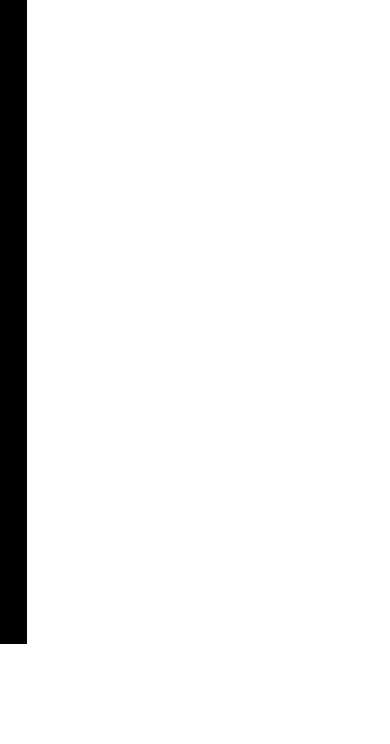
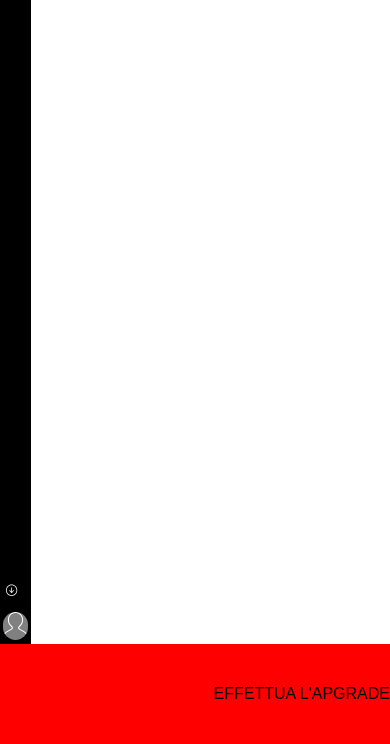
Before and after one commit to alessandro-cappelli/html-css-spotifyweb, a plain HTML site: page index.html in a window 390 px wide. Shown: the part 200-944 px from the top of the page. Before the commit the page ends 844 px from the top, so only its background shows below. Drawn offline with Linux system fonts and the light colour scheme.

Commit message:
sistemare upgrade

```diff
--- a/index.html
+++ b/index.html
@@ -75,8 +75,10 @@
             </section>
         </nav>
 
-        <section>
-
+        <section class="container-apgrade">
+            <div class="frase">
+                <p>EFFETTUA L'APGRADE</p>
+            </div>
         </section>
     </main>
 
--- a/style.css
+++ b/style.css
@@ -9,6 +9,16 @@ nav{
     background-color: black;
     color: grey;
     width: 8%;
+    display: flex;
+    flex-direction: column;
+    align-items: space-around;
+}
+
+.container-logo, .container-search,
+.container-playlist,
+.container-download-profile{
+    display: flex;
+    flex-direction: column;
 }
 
 .container-all{
@@ -16,9 +26,7 @@ nav{
     margin: 0 auto;
 
 }
-.logo-small{
-    display: none;
-}
+
 
 .logo{
     width: 100%;
@@ -41,16 +49,32 @@ h3{
     color: white;
 }
 
+.new-playlist ul li{
+    list-style: none;
+    margin-top: 5px;
+}
 
 
 @media screen and (max-width: 576px){
-    nav{
-        width: 7%;
+    /* barra laterale mobile */
+    .container-all{
         height: 100vh;
         display: flex;
         flex-direction: column;
         align-items: center;
     }
+
+    .container-logo, .container-search,
+    .container-cerca, .container-library,
+    .container-download-profile{
+        display: flex;
+    }
+
+    .container-download-profile{
+        justify-content: flex-end;
+        height: 100vh;
+    }
+
 
     span, h3, .logo,
     .container-playlist{
@@ -84,8 +108,19 @@ h3{
         margin-top: 10px;
     }
 
-    .container-download-profile{
-
+    .container-apgrade{
+        display: flex;
+        background-color: red;
+        height: 100px;
+        justify-content: flex-end;
     }
 
+    .frase p{
+        display: flex;
+        align-items: center;
+        height: 100%;
+    }
+
+
+
 }
```
